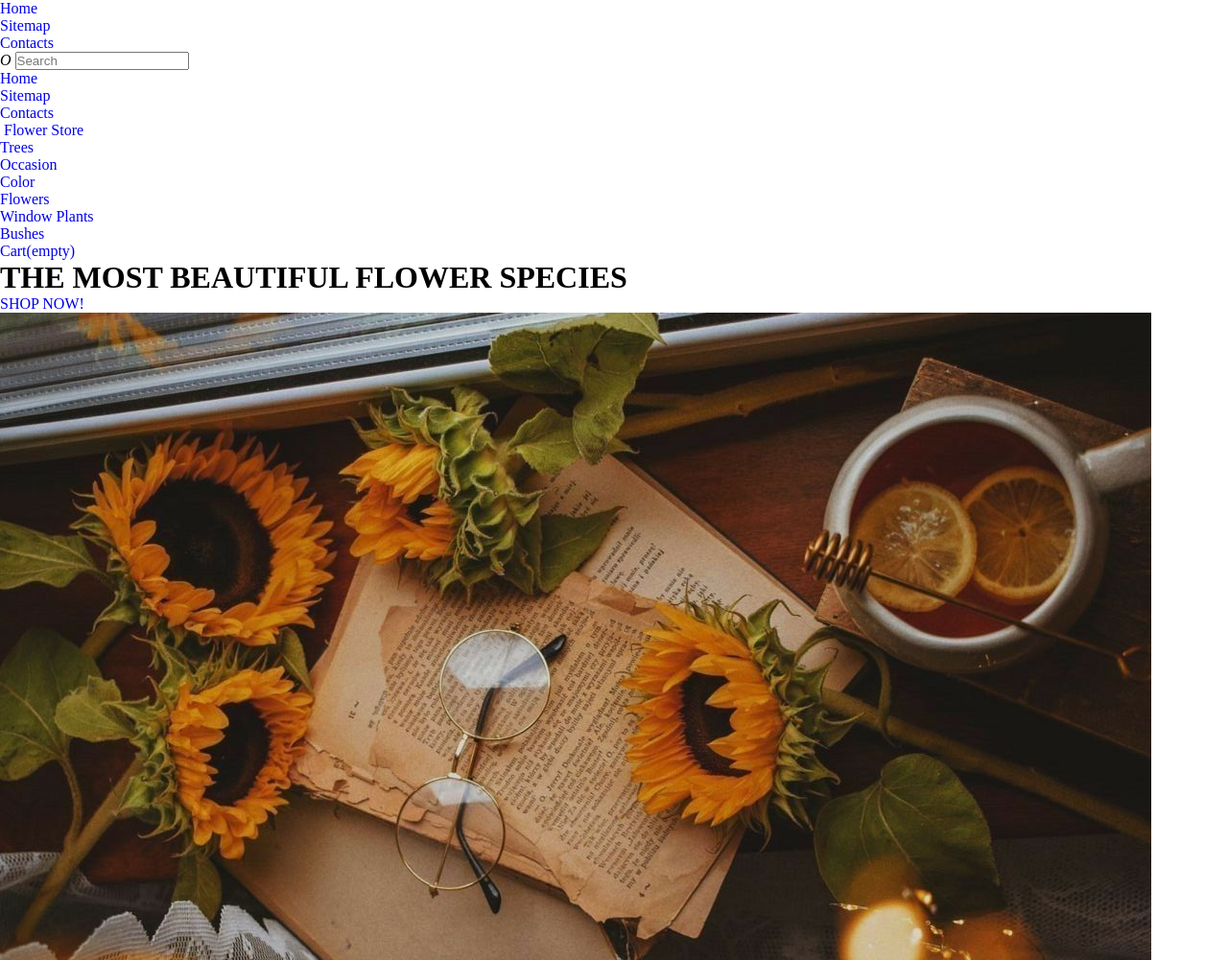
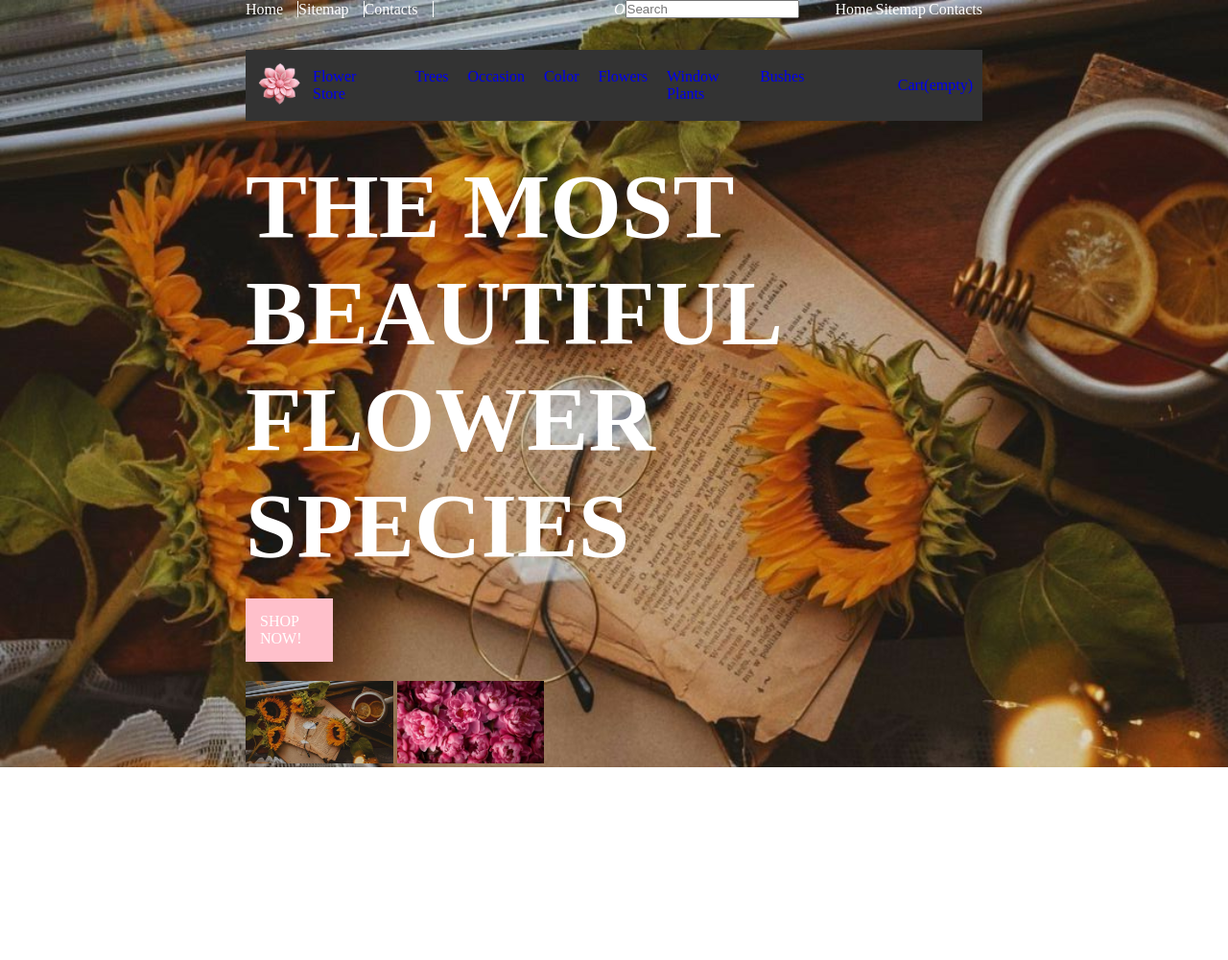
Before and after one commit to Vincii22/mayFlowerShop, a plain HTML site: page index.html in a window 1280 px wide. Shown: the whole page at 96% size. After the commit the page ends 800 px from the top, so only its background shows below. Drawn offline with Linux system fonts and the light colour scheme.

Commit message:
Added A little bit of Styling

```diff
--- a/assets/css/style.css
+++ b/assets/css/style.css
@@ -4,3 +4,199 @@
     list-style-type: none;
     text-decoration: none;
 }
+/* Title Page */
+
+.titlePage {
+    width: 100%;
+    height: 100vh;
+    display: flex;
+    justify-content: center;
+    align-items: center;
+    position: relative;
+    background-image: url('/assets/images/bg1(1).jpg'); /* Default background image */
+    background-size: cover;
+}
+
+/* Image Slider */
+.image-slider {
+    width: 100%;
+    margin-top: 20px;
+}
+
+.image-slider img {
+    width: 20%;
+    height: auto;
+    cursor: pointer;
+}
+
+
+/* Title Page Container */
+.titlePage-container {
+    width: 60%;
+    display: flex;
+    flex-direction: column;
+    justify-content: space-between;
+    height: 100%;
+}
+
+/* Primary Nav */
+.primaryNav {
+    width: 100%;
+    color: white;
+    display: flex;
+    justify-content: center;
+}
+
+.priNav-container {
+    width: 100%;
+    display: flex;
+    justify-content: space-between;
+}
+
+.leftLinks,
+.rightLinks {
+    display: flex;
+    align-items: center;
+}
+
+.leftLinks {
+    width: 50%;
+}
+.leftLinks ul{
+    width: 50%;
+    display: flex;
+    justify-content: space-between;
+    align-items: center;
+}
+.leftLinks li a{
+    color: white;
+    padding-right: 15px;
+    border-right: 1px solid white;
+}
+
+
+.search {
+    width: 30%;
+    display: flex;
+    align-items: center;
+}
+
+.rightLinks {
+    width: 20%;
+    justify-content: space-between;
+    align-items: center;
+}
+.rightLinks li a{
+    color: white;
+}
+
+/* Secondary Nav */
+.secondaryNav {
+    width: 100%;
+    display: flex;
+    justify-content: space-around;
+    background-color: black;
+    color: white;
+}
+
+.leftNav {
+    width: 80%;
+    display: flex;
+    background-color: rgba(255, 255, 255, 0.2);
+    padding: 10px;
+}
+
+.logo {
+    display: flex;
+    align-items: center;
+}
+
+.logo img {
+    max-width: 50px; /* Make logo smaller */
+    margin-right: 10px;
+}
+
+.secondaryLinks {
+    display: flex;
+    align-items: center;
+    margin-left: 20px;
+}
+
+.secondaryLinks ul {
+    display: flex;
+    list-style: none;
+}
+
+.secondaryLinks li {
+    margin: 0 10px;
+}
+
+.rightNav {
+    width: 20%;
+    display: flex;
+    justify-content: flex-end;
+    background-color: rgba(255, 255, 255, 0.2);
+    padding: 10px;
+}
+
+.cart {
+    display: flex;
+    align-items: center;
+}
+
+/* Title Content */
+.title-content {
+    width: 100%;
+    display: flex;
+    flex-direction: column;
+
+}
+
+.desc {
+    width: 80%;
+}
+
+.desc h1 {
+    font-size: 6rem;
+    color: white;
+}
+
+.button {
+    width: 8%;
+    padding: 15px;
+    background-color: pink;
+    color: white;
+    margin-top: 20px;
+}
+
+.button a {
+    text-decoration: none;
+    color: white;
+}
+
+/* Image Slider */
+/* .image-slider {
+    width: 100%;
+    margin-top: 20px;
+}
+
+.image-slider img {
+    width: 100%;
+    height: auto;
+    cursor: pointer;
+} */
+
+/* JS Interaction for Image Click */
+.image-slider img:active {
+    opacity: 0.8;
+}
+
+.image-slider img:focus {
+    outline: none;
+}
+
+/* Change background image when clicked */
+.image-slider img:active {
+    background-image: url('/assets/images/bg1(1).jpg'); /* Set this URL dynamically using JS */
+    background-size: cover;
+}
--- a/index.html
+++ b/index.html
@@ -35,7 +35,7 @@
         <nav class="secondaryNav">
             <div class="leftNav">
                 <div class="logo">
-                    <a href="http://"><img src="" alt=""></a>
+                    <a href="http://"><img src="/assets/images/logo.png" alt=""></a>
                     <a href="http://">Flower Store</a>
                 </div>
                 <div class="secondaryLinks">
@@ -69,11 +69,25 @@
             </div>
             <div class="image-slider">
                 <img src="/assets/images/bg1(1).jpg" alt="">
+                <img src="/assets/images/pinkFlowers.jpg" alt="">
             </div>
         </div>
     </div>
 
 </div>
 
+
+<script>
+// Select all images in the image slider
+const sliderImages = document.querySelectorAll('.image-slider img');
+
+// Loop through each image and add a click event listener
+sliderImages.forEach((image) => {
+    image.addEventListener('click', function() {
+        // Update the background image of the .titlePage with the clicked image's source
+        document.querySelector('.titlePage').style.backgroundImage = `url(${image.src})`;
+    });
+});
+</script>
 </body>
 </html>
```
